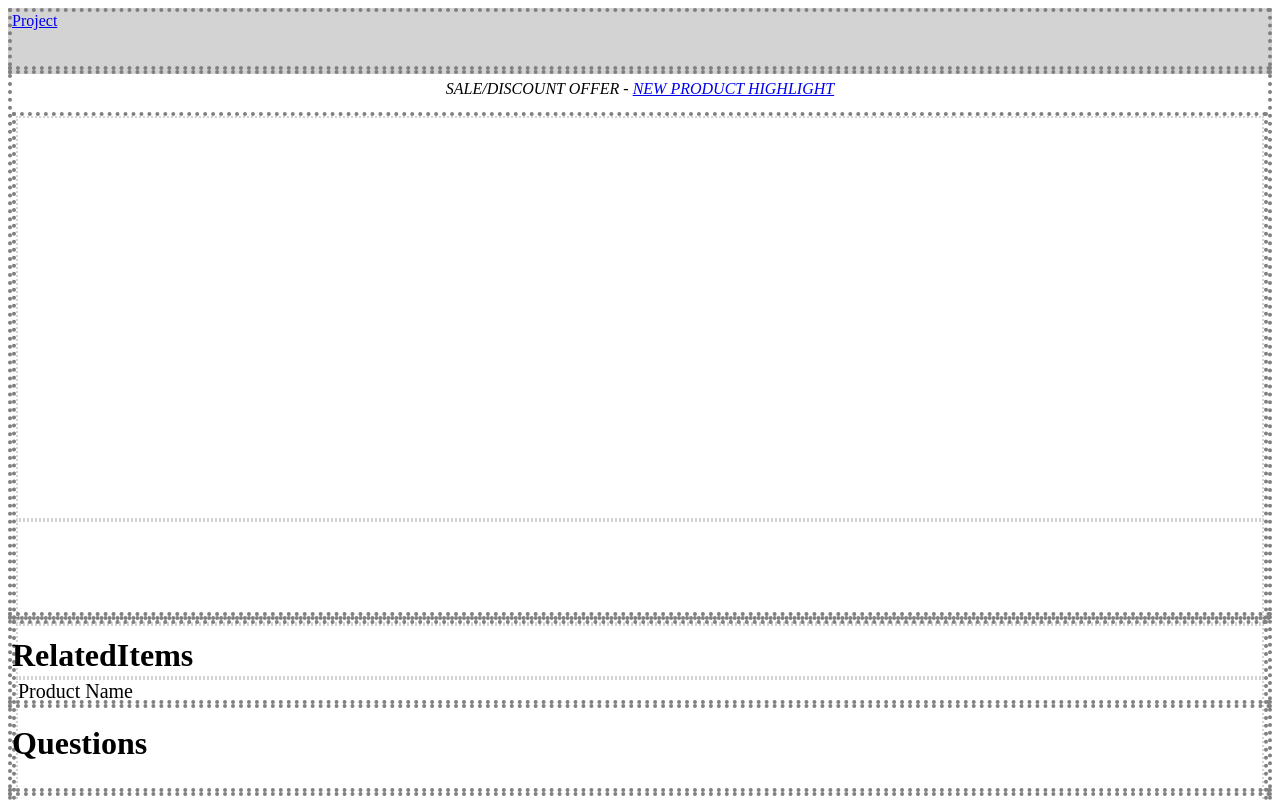
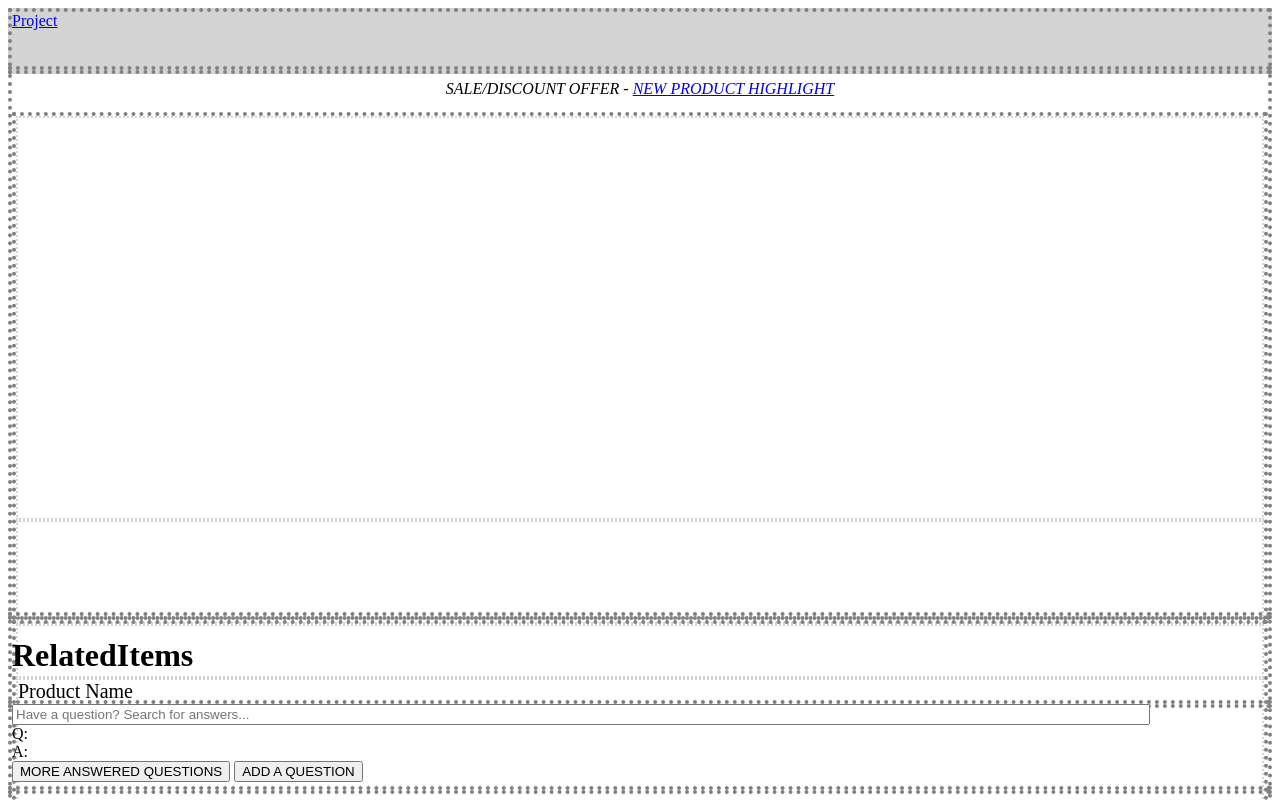
Before and after one commit to Project-Dope/Front-End-Capstone, a React app: page / in a window 1280 px wide. Shown: the top 800 px of the page. Built offline with nearby package versions, Linux system fonts and the light colour scheme; the HTML template or start-up script is replaced by a standard one.

Commit message:
implemented basic layout

```diff
--- a/client/src/components/Questions/Questions.css
+++ b/client/src/components/Questions/Questions.css
@@ -0,0 +1,3 @@
+.questions-search-bar {
+  width: 90%;
+}
--- a/client/src/components/Questions/Questions.jsx
+++ b/client/src/components/Questions/Questions.jsx
@@ -2,11 +2,31 @@ import React from 'react';
 import './Questions.css'
 
 export default class Questions extends React.Component {
+  constructor(props) {
+    super(props);
+
+    this.state = {
+      searchValue: ''
+    }
+
+  }
+
+
   render() {
     return (
-      <h1>
-        Questions
-      </h1>
+      <div>
+        <form>
+          <label></label>
+          <input className="questions-search-bar" type="text" placeholder="Have a question? Search for answers..."></input>
+        </form>
+        <div className="questions-component">
+          <div className="questions-question">Q: </div>
+          <div className="questions-answer">A: </div>
+        </div>
+        <div>
+          <button>MORE ANSWERED QUESTIONS</button> <button>ADD A QUESTION</button>
+        </div>
+      </div>
     );
   }
 }
--- a/package.json
+++ b/package.json
@@ -23,6 +23,7 @@
     "express": "^4.17.1",
     "mongoose": "^5.13.3",
     "react": "^17.0.2",
+    "react-bootstrap": "^1.6.1",
     "react-dom": "^17.0.2"
   },
   "devDependencies": {
```
Also changed, not shown: 1 other file (tests, documents, lock files or other folders).
